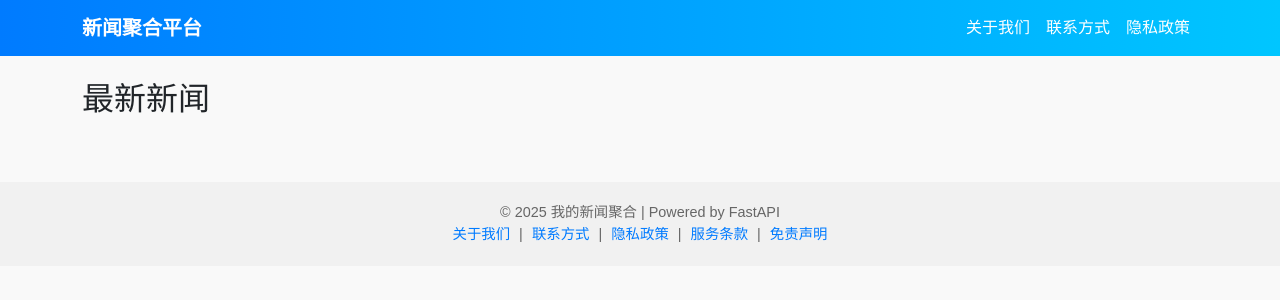
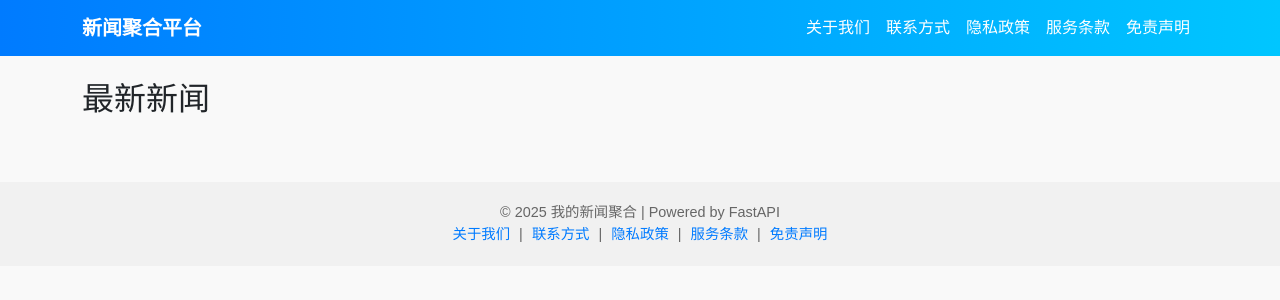
Before and after one commit to elaineling891-ux/GlobalInternationalNews, a FastAPI app: template templates/index.html in a window 1280 px wide. Shown: the top 300 px of the page. Run offline with FastAPI, Linux system fonts and the light colour scheme; the template is opened without the code that fills it, so the values that code supplies are empty; parts of the project's set-up code (start-up, migrations or seed data) failed here and were passed over.

Commit message:
Update index.html

```diff
--- a/templates/index.html
+++ b/templates/index.html
@@ -45,6 +45,8 @@
         <li class="nav-item"><a class="nav-link" href="/about">关于我们</a></li>
         <li class="nav-item"><a class="nav-link" href="/contact">联系方式</a></li>
         <li class="nav-item"><a class="nav-link" href="/privacy">隐私政策</a></li>
+        <li class="nav-item"><a class="nav-link" href="/terms">服务条款</a></li>
+        <li class="nav-item"><a class="nav-link" href="/disclaimer">免责声明</a></li>
       </ul>
     </div>
   </div>
```
